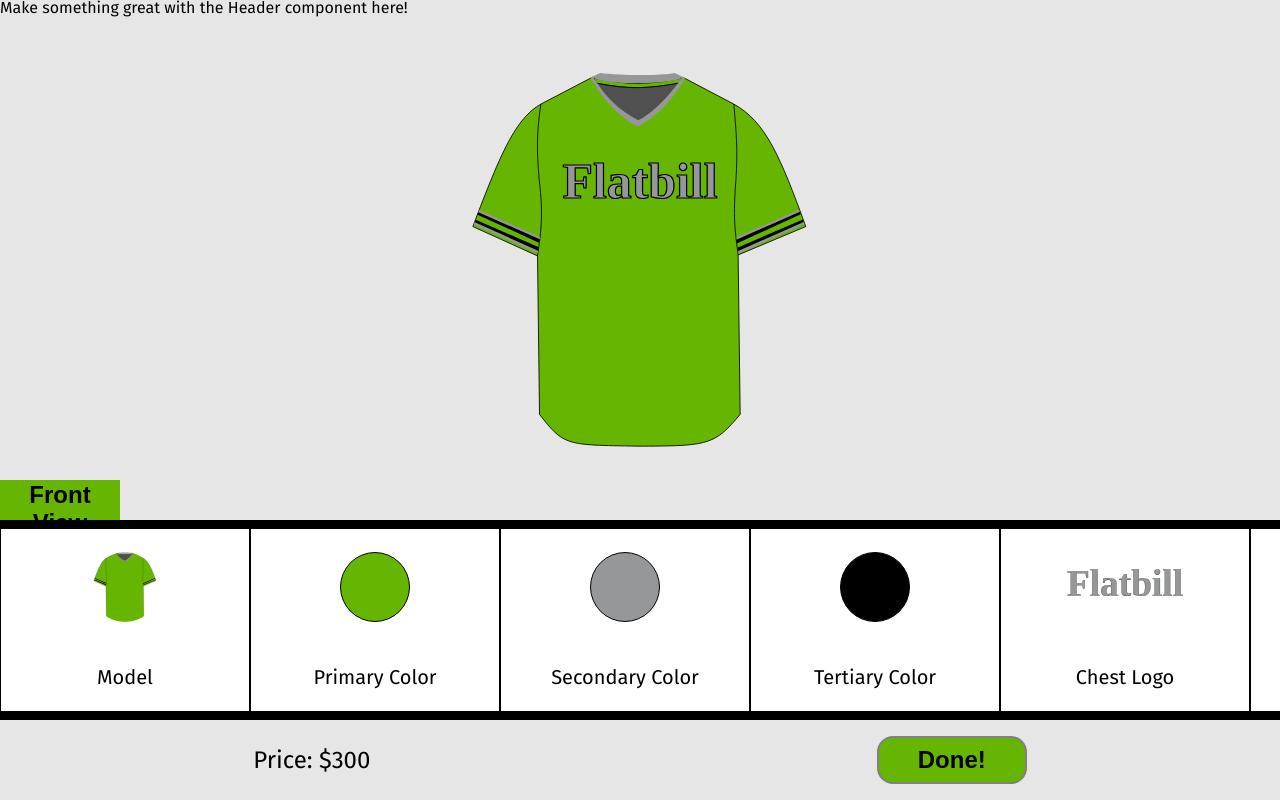
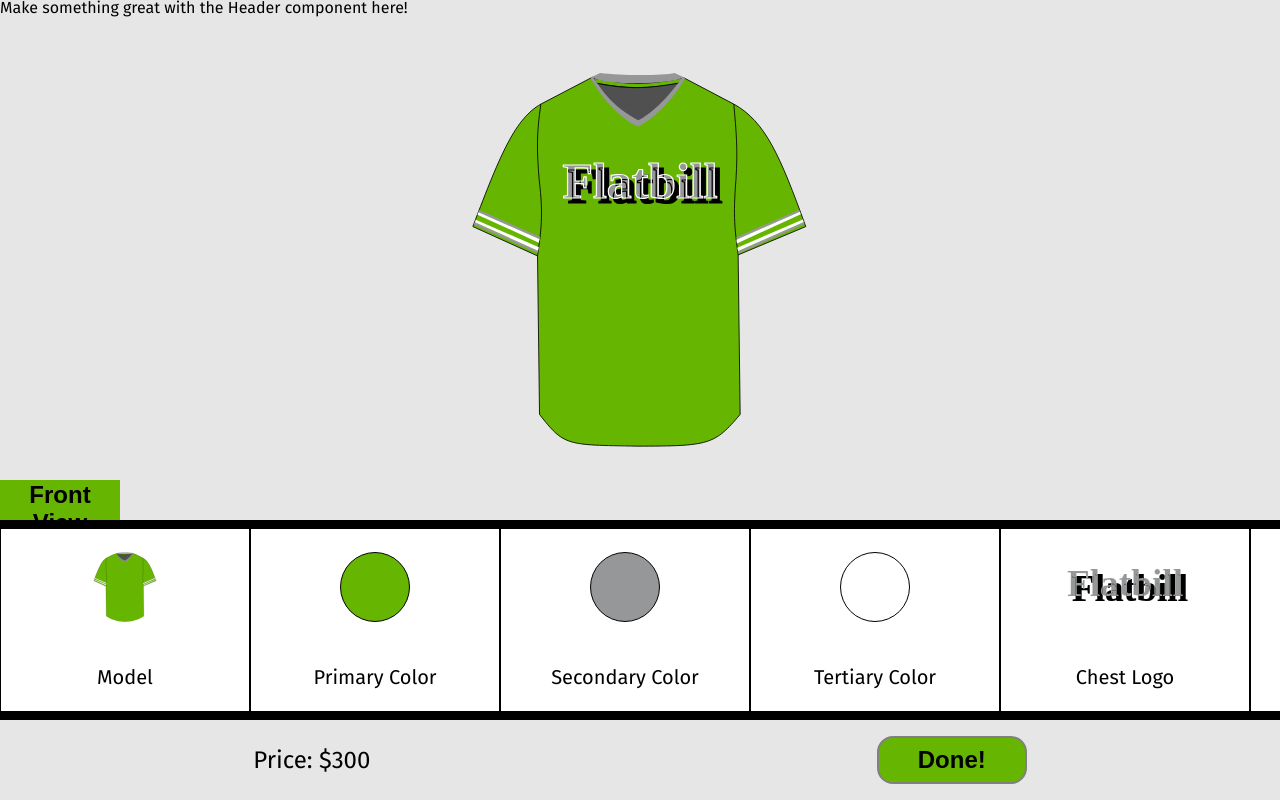
Before and after one commit to anthonyshew/flatbill-customizer, a React (Create React App) app in the folder client/: page / in a window 1280 px wide. Built offline with nearby package versions, Linux system fonts and the light colour scheme; a web font is replaced by a local one.

Commit message:
Creation of shadowing option.

```diff
--- a/client/src/components/DefaultSlider/DefaultSlider.js
+++ b/client/src/components/DefaultSlider/DefaultSlider.js
@@ -40,6 +40,11 @@ const DefaultSlider = ({ ...props }) => {
         clickHandler: () => dispatch({ type: "EDITOR_CHANGE", menu: 'chestLogo' })
     },
     {
+        image: <p>Numbers Options</p>,
+        text: 'Numbers',
+        clickHandler: () => console.log('default menu click')
+    },
+    {
         image: <SVG className="avatar " name={leftArmLogo} title={'shut'} alt={'up'} desc={'thanks'} />,
         text: 'Left Arm Logo',
         clickHandler: () => console.log('default menu click')
--- a/client/src/components/LogoEditor/LogoEditor.js
+++ b/client/src/components/LogoEditor/LogoEditor.js
@@ -39,6 +39,11 @@ const LogoEditor = ({ logoLocation, ...props }) => {
                 text="Toggle Outline"
                 handleClick={() => dispatch({ type: "TOGGLE_CHEST_OUTLINE" })}
             />
+            <SliderItem
+                image={chestLogo.shadow ? <SVG name="check-mark" className="avatar" /> : <SVG name="prohibit" className="avatar" />}
+                text="Toggle Shadow"
+                handleClick={() => dispatch({ type: "TOGGLE_CHEST_SHADOW" })}
+            />
         </>
     )
 }
--- a/client/src/components/lib/ChestLogo.js
+++ b/client/src/components/lib/ChestLogo.js
@@ -3,7 +3,7 @@ import useStateValue from '../../lib/hooks/useStateValue'
 
 const ChestLogo = ({ className, avatarImage, fontSize, ...props }) => {
 
-    const [{ chestLogo, secondaryColor, tertiaryColor }] = useStateValue()
+    const [{ chestLogo, primaryColor, secondaryColor, tertiaryColor }] = useStateValue()
 
     return (
         <>
@@ -13,6 +13,7 @@ const ChestLogo = ({ className, avatarImage, fontSize, ...props }) => {
                         fill: secondaryColor,
                         stroke: chestLogo.fontFamily === "Ewert" ? "" : tertiaryColor,
                         strokeWidth: chestLogo.outline ? .2 : chestLogo.fontFamily === "Ewert" ? 0 : 0,
+                        textShadow: chestLogo.shadow ? `5px 5px black` : null,
                         fontFamily: chestLogo.fontFamily,
                         fontSize: fontSize || chestLogo.fontSize,
                         fontWeight: "900",
--- a/client/src/lib/state/state.js
+++ b/client/src/lib/state/state.js
@@ -4,12 +4,13 @@ export const initialState = {
     model: 'solid',
     primaryColor: '#66b500',
     secondaryColor: '#969799',
-    tertiaryColor: '#000000',
+    tertiaryColor: '#ffffff',
     chestLogo: {
         text: "Flatbill",
         fontFamily: "Fira Sans Condensed",
         fontSize: 8,
-        outline: true
+        outline: true,
+        shadow: true
     },
     leftArmLogo: 'logo',
     rightArmLogo: 'hamburger',
@@ -78,6 +79,14 @@ export const reducer = (state, action) => {
                     outline: !state.chestLogo.outline
                 }
             }
+        case 'TOGGLE_CHEST_SHADOW':
+            return {
+                ...state,
+                chestLogo: {
+                    ...state.chestLogo,
+                    shadow: !state.chestLogo.shadow
+                }
+            }
         case 'LOGO_FONT_CHANGE':
             return {
                 ...state,
```
